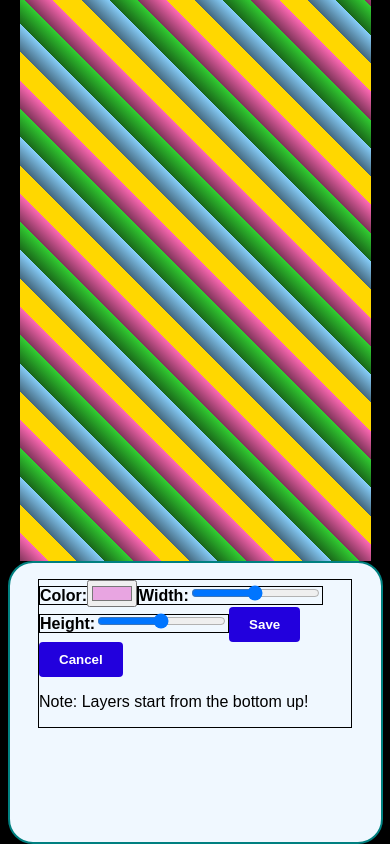
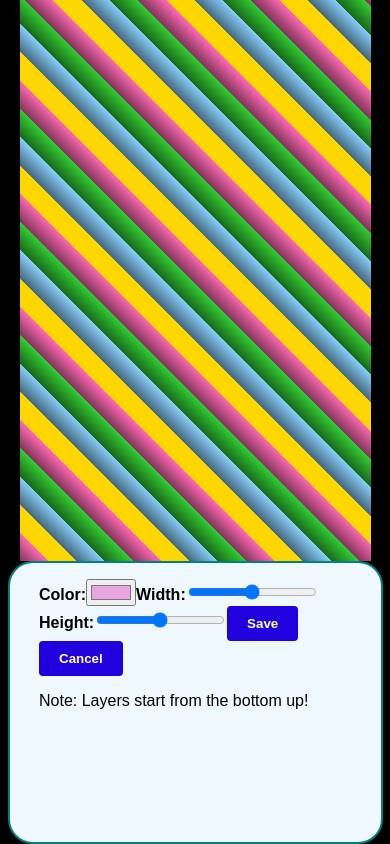
Before and after one commit to kevinjfaucher/Cake-Starter, a React (Vite) app: page / in a window 390 px wide. Both pictures are taken after a click on the button "Add A Layer". Built offline with nearby package versions, Linux system fonts and the light colour scheme.

Commit message:
layerFormBorderDelete deleted borders

```diff
--- a/src/components/CakeBuilder/styles/LayerForm.css
+++ b/src/components/CakeBuilder/styles/LayerForm.css
@@ -3,13 +3,11 @@
 
 .layer-form {
     width: 80vw;
-    border: 1px solid black;
 }
 
 .form-labels {
     font-weight: bold;
     font-family: arial;
-    border: 1px solid black;
 }
 
 #form-button {
```
